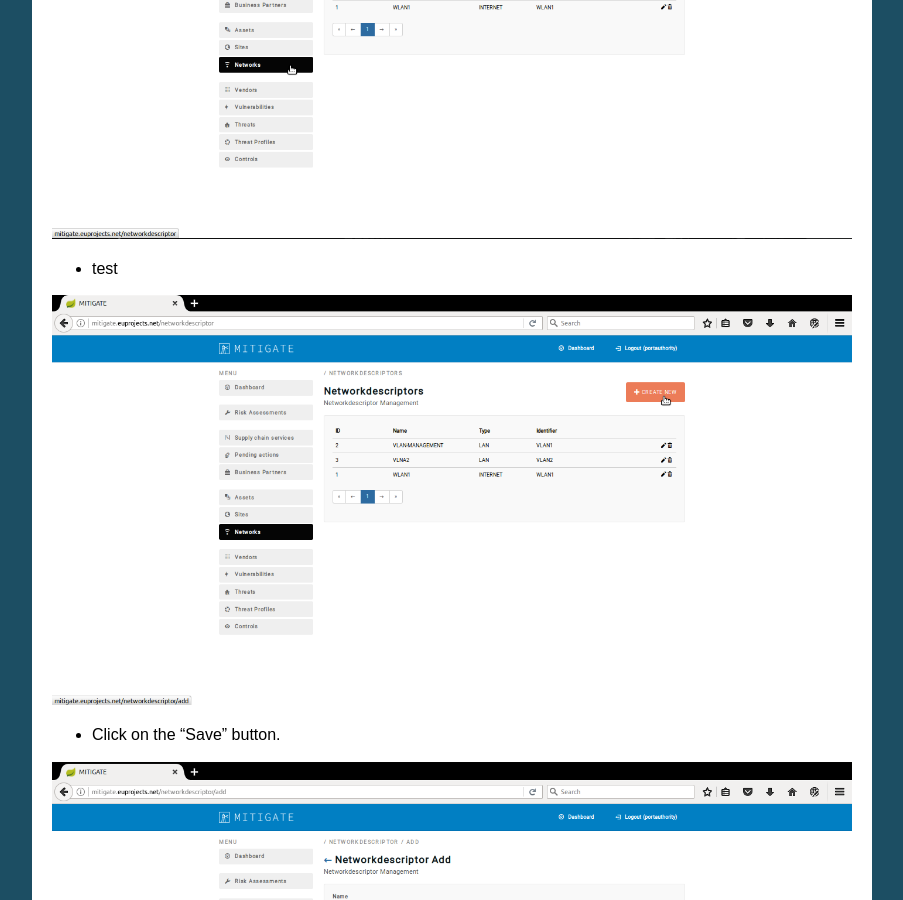
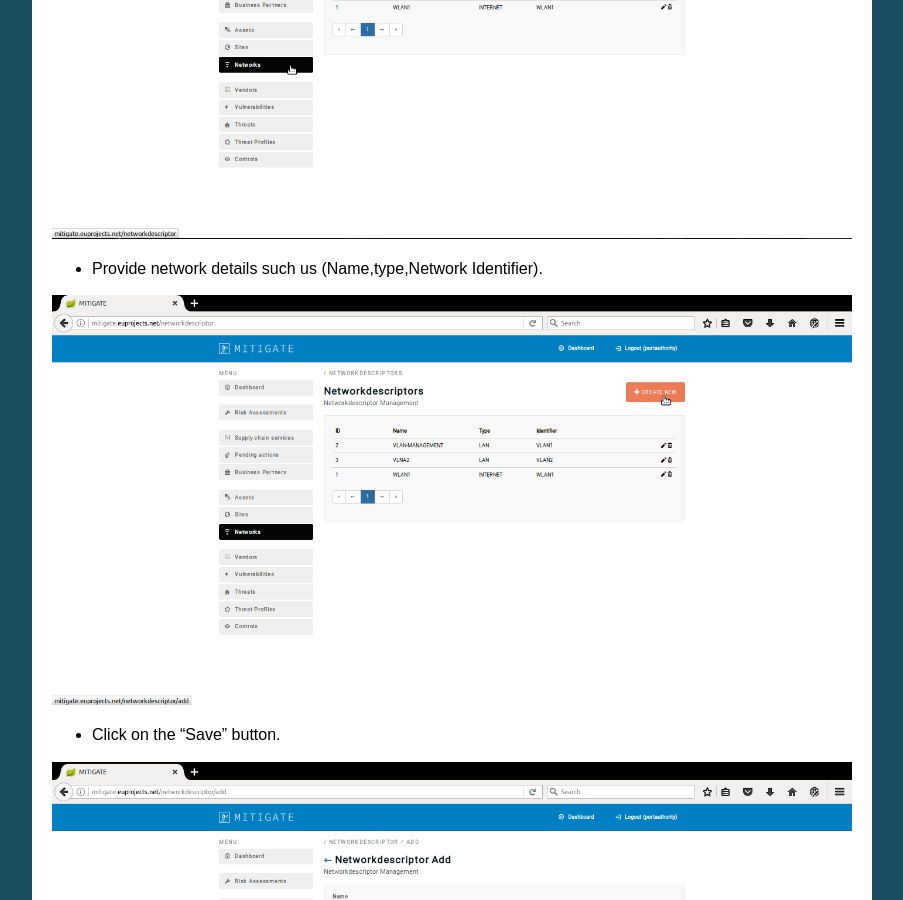
Before and after one commit to singularlogic/mitigate-documentation, a Sphinx documentation site: the page built from docs/p_network.rst, in a window 1280 px wide and 900 px high, scrolled down 850 px. Shown: the whole window, without its empty margins (198-1101 px from the left). Built offline with Sphinx 7.4.7, drawn with Linux system fonts in a browser that asks for light colours.

Commit message:
Update p_network.rst

```diff
--- a/docs/p_network.rst
+++ b/docs/p_network.rst
@@ -16,7 +16,7 @@ Declaring a new network
 
 .. image:: assets/cn.png
 
-- test
+- Provide network details such us (Name,type,Network Identifier).
 
 .. image:: assets/cn_2.png
 
```
